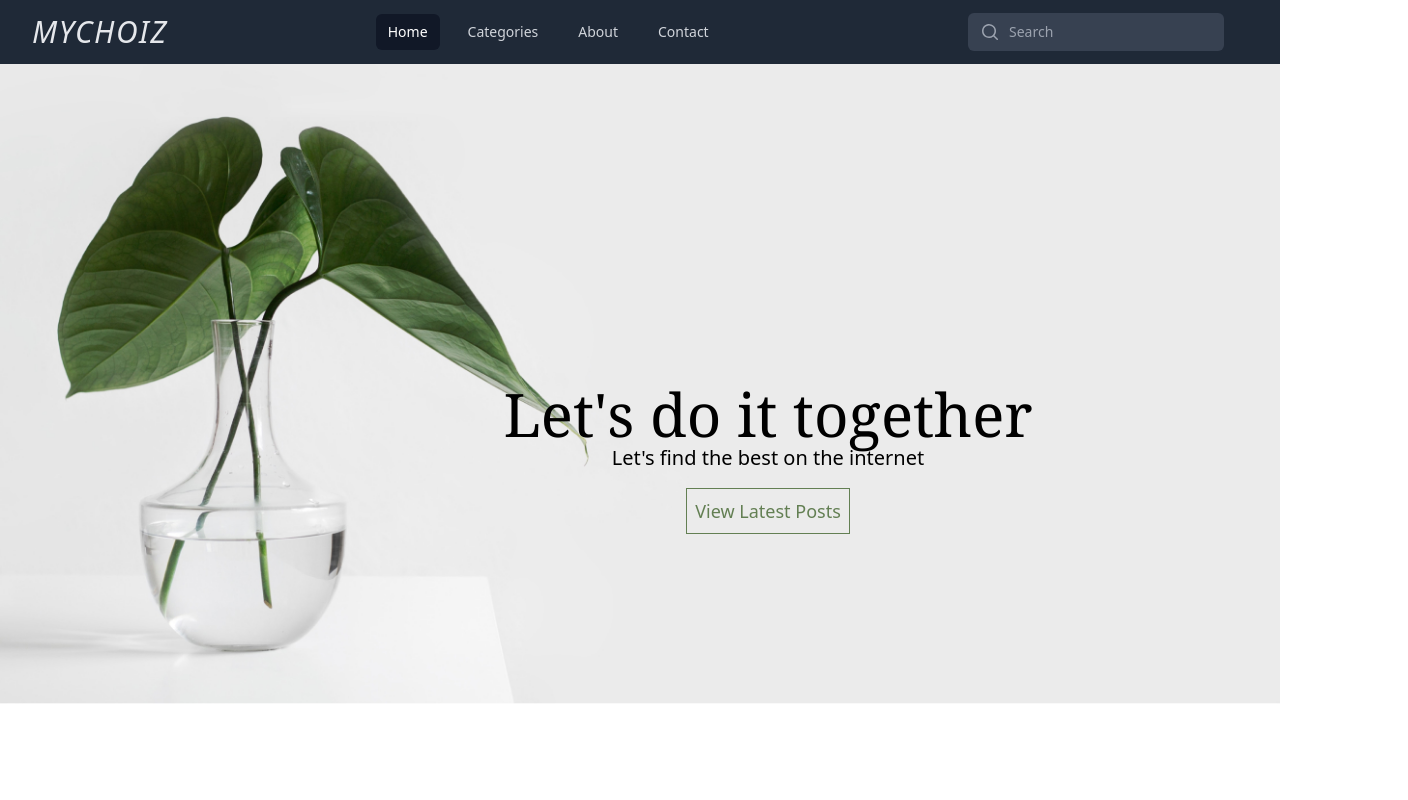
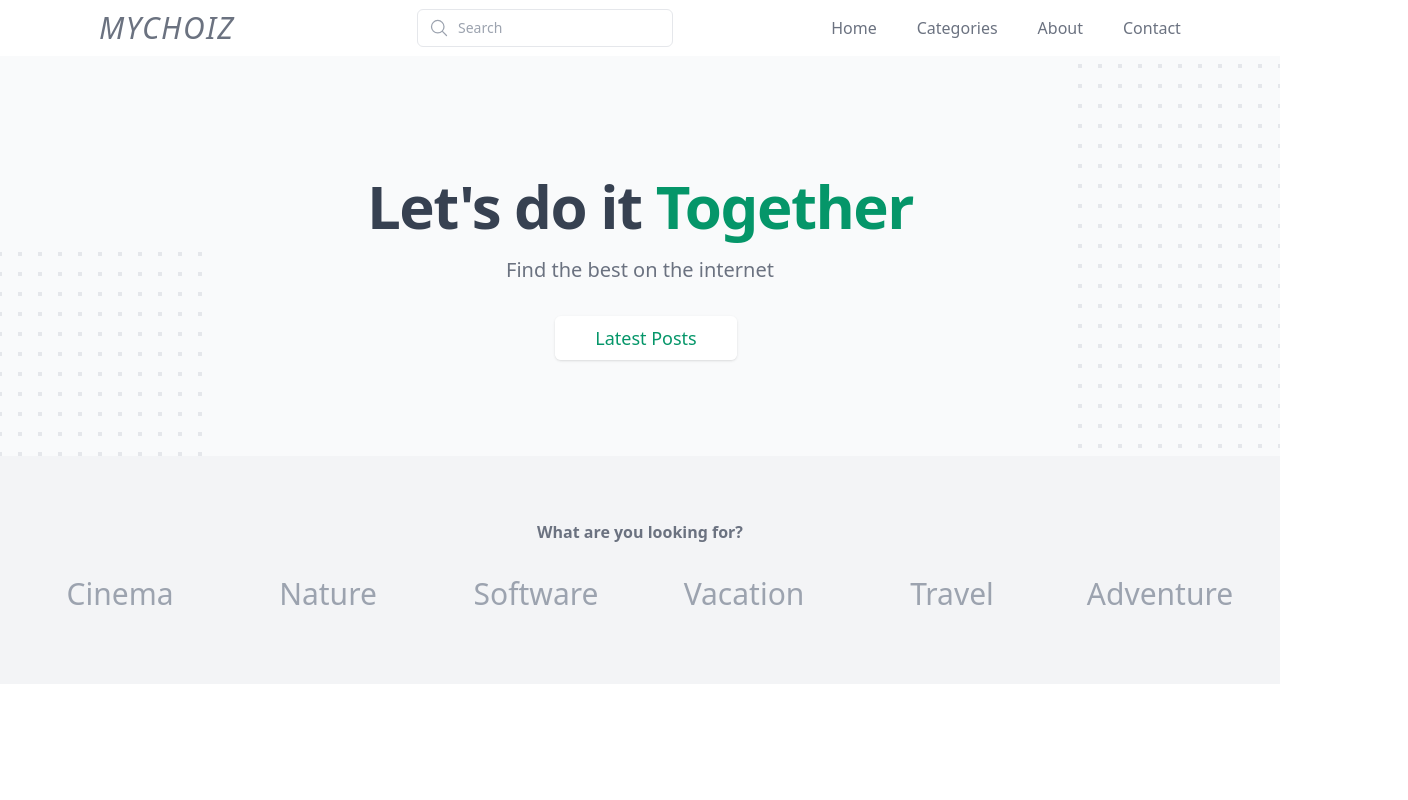
Before and after one commit to SarkashTalib/Mychoiz, a React (Create React App) app: page / in a window 1280 px wide. Shown: the top 800 px of the page, 1408 px wide, since content can reach past the window. Built offline with nearby package versions, Linux system fonts and the light colour scheme.

Commit message:
Re-do Nav, Hero and Categories sections

```diff
--- a/src/components/CategoriesMenu.js
+++ b/src/components/CategoriesMenu.js
@@ -1,42 +1,34 @@
 import React from 'react'
-
-const categories = [
-  {
-    'id': "1",
-    'name': "Cinema"
-  },
-  {
-    'id': "2",
-    'name': "Nature"
-  },
-  {
-    'id': "3",
-    'name': "Software"
-  },
-  {
-    'id': "4",
-    'name': "Vacation"
-  },
-  {
-    'id': "5",
-    'name': "Travel"
-  },
-  {
-    'id': "6",
-    'name': "Adventure"
-  },
-
-]
 
 export default function CategoriesMenu() {
   return (
     <>
-      <div className="mx-auto mb-20 max-w-7xl">
-        <ul className="grid grid-cols-3 gap-2 text-center md:grid-cols-6 md:gap-0">
-          {categories.map((category) => (
-            <a href={category.id}><li className="px-6 py-1 text-lg duration-200 rounded-lg hover:bg-gray-50 text-black/60">{category.name}</li></a>
-          ))}
-        </ul>
+      <div className="bg-gray-100">
+        <div className="px-4 py-16 mx-auto max-w-7xl sm:px-6 lg:px-8">
+          <p className="text-base font-semibold text-center text-gray-500">
+            What are you looking for?
+          </p>
+          <div className="grid grid-cols-2 gap-2 mt-6 md:gap-8 md:grid-cols-6 lg:grid-cols-6">
+            <div className="flex justify-center col-span-1 md:col-span-2 lg:col-span-1">
+              <a href="/" className="px-4 py-2 text-xl text-gray-400 duration-200 rounded-lg sm:text-3xl hover:bg-white">Cinema</a>
+            </div>
+            <div className="flex justify-center col-span-1 md:col-span-2 lg:col-span-1">
+              <a href="/" className="px-4 py-2 text-xl text-gray-400 duration-200 rounded-lg sm:text-3xl hover:bg-white">Nature</a>
+            </div>
+            <div className="flex justify-center col-span-1 md:col-span-2 lg:col-span-1">
+              <a href="/" className="px-4 py-2 text-xl text-gray-400 duration-200 rounded-lg sm:text-3xl hover:bg-white">Software</a>
+            </div>
+            <div className="flex justify-center col-span-1 md:col-span-2 lg:col-span-1">
+              <a href="/" className="px-4 py-2 text-xl text-gray-400 duration-200 rounded-lg sm:text-3xl hover:bg-white">Vacation</a>
+            </div>
+            <div className="flex justify-center col-span-1 md:col-span-2 lg:col-span-1">
+              <a href="/" className="px-4 py-2 text-xl text-gray-400 duration-200 rounded-lg sm:text-3xl hover:bg-white">Travel</a>
+            </div>
+            <div className="flex justify-center col-span-1 md:col-span-2 lg:col-span-1">
+              <a href="/" className="px-4 py-2 text-xl text-gray-400 duration-200 rounded-lg sm:text-3xl hover:bg-white">Adventure</a>
+            </div>
+          </div>
+        </div>
       </div>
     </>
   )
--- a/src/components/Hero.js
+++ b/src/components/Hero.js
@@ -3,14 +3,78 @@ import React from 'react'
 export default function Hero() {
   return (
     <>
-      <div className="">
-        <img src="/images/sarah-dorweiler-x2Tmfd1-SgA-unsplash.jpg" alt="" className="w-screen max-h-[80vh] object-fill"/>
-        <div className="flex flex-col items-center translate-x-16 -translate-y-40 md:translate-x-32 md:-translate-y-60 lg:-translate-y-80">
-          <h1 className="font-serif text-2xl font-normal md:text-6xl ">Let's do it together</h1>
-          <h3 className="font-sans text-sm font-thin md:text-xl">Let's find the best on the internet</h3>
-          <a href="/" className="p-1 md:p-2 mt-4 border border-solid text-[#637f53] border-[#637f53] text-sm md:text-lg hover:bg-[#637f53] hover:text-white duration-300 ">View Latest Posts</a>
+      <div className="relative overflow-hidden bg-gray-50">
+        <div className="hidden sm:absolute sm:inset-y-0 sm:block sm:h-full sm:w-full" aria-hidden="true">
+          <div className="relative h-full mx-auto max-w-7xl">
+            <svg
+              className="absolute transform right-full translate-y-1/4 translate-x-1/4 lg:translate-x-1/2"
+              width={404}
+              height={784}
+              fill="none"
+              viewBox="0 0 404 784"
+            >
+              <defs>
+                <pattern
+                  id="f210dbf6-a58d-4871-961e-36d5016a0f49"
+                  x={0}
+                  y={0}
+                  width={20}
+                  height={20}
+                  patternUnits="userSpaceOnUse"
+                >
+                  <rect x={0} y={0} width={4} height={4} className="text-gray-200" fill="currentColor" />
+                </pattern>
+              </defs>
+              <rect width={404} height={784} fill="url(#f210dbf6-a58d-4871-961e-36d5016a0f49)" />
+            </svg>
+            <svg
+              className="absolute transform left-full -translate-y-3/4 -translate-x-1/4 md:-translate-y-1/2 lg:-translate-x-1/2"
+              width={404}
+              height={784}
+              fill="none"
+              viewBox="0 0 404 784"
+            >
+              <defs>
+                <pattern
+                  id="5d0dd344-b041-4d26-bec4-8d33ea57ec9b"
+                  x={0}
+                  y={0}
+                  width={20}
+                  height={20}
+                  patternUnits="userSpaceOnUse"
+                >
+                  <rect x={0} y={0} width={4} height={4} className="text-gray-200" fill="currentColor" />
+                </pattern>
+              </defs>
+              <rect width={404} height={784} fill="url(#5d0dd344-b041-4d26-bec4-8d33ea57ec9b)" />
+            </svg>
+          </div>
+        </div>
+
+        <div className="relative pt-6 pb-16 sm:pb-24">
+          <main className="px-4 mx-auto mt-16 max-w-7xl sm:mt-24">
+            <div className="text-center">
+              <h1 className="text-4xl font-bold tracking-tight text-gray-700 sm:text-5xl md:text-6xl">
+                <span className="block xl:inline">Let's do it</span>{' '}
+                <span className="block text-emerald-600 xl:inline">Together</span>
+              </h1>
+              <p className="max-w-md mx-auto mt-3 text-base text-gray-500 sm:text-lg md:mt-5 md:max-w-3xl md:text-xl">
+                Find the best on the internet</p>
+              <div className="max-w-lg mx-auto mt-5 sm:flex sm:justify-center md:mt-8">
+                <div className="mt-3 rounded-md shadow sm:mt-0 sm:ml-3">
+                  <a
+                    href="/"
+                    className="flex items-center justify-center w-full px-8 py-3 text-base font-medium bg-white rounded-md text-emerald-600 hover:bg-gray-50 md:py-2 md:px-10 md:text-lg"
+                  >
+                    Latest Posts
+                  </a>
+                </div>
+              </div>
+            </div>
+          </main>
         </div>
       </div>
+
     </>
   )
 }
--- a/src/components/NavBar.js
+++ b/src/components/NavBar.js
@@ -1,61 +1,26 @@
 import React from 'react';
-// import { Fragment } from 'react';
-import { Disclosure } from '@headlessui/react';
-// import { Disclosure, Menu, Transition } from '@headlessui/react';
-import { MagnifyingGlassIcon } from '@heroicons/react/20/solid';
-// import { Bars3Icon, BellIcon, XMarkIcon } from '@heroicons/react/24/outline';
-import { Bars3Icon, XMarkIcon } from '@heroicons/react/24/outline';
+import { Fragment } from 'react'
+import { Popover, Transition } from '@headlessui/react'
+import { Bars3Icon, XMarkIcon, MagnifyingGlassIcon } from '@heroicons/react/24/outline'
 
+const navigation = [
+
+
+  { name: 'Home', href: '/1' },
+  { name: 'Categories', href: '/2' },
+  { name: 'About', href: '/3' },
+  { name: 'Contact', href: '/4' },
+]
 export default function NavBar() {
   return(
-    <Disclosure as="nav" className="bg-gray-800">
-      {({ open }) => (
-        <>
-          <div className="px-2 mx-auto max-w-7xl sm:px-4 lg:px-8">
-            <div className="relative flex items-center justify-between h-16">
-              <div className="flex items-center px-2 lg:px-0">
-                <div className="flex-shrink-0">
-                  <h1 className="font-sans text-3xl italic font-medium tracking-wider text-gray-200 uppercase">Mychoiz</h1>
-                  {/* <img
-                    className="block w-auto h-8 lg:hidden"
-                    src="https://tailwindui.com/img/logos/mark.svg?color=indigo&shade=500"
-                    alt="Your Company"
-                  />
-                  <img
-                    className="hidden w-auto h-8 lg:block"
-                    src="https://tailwindui.com/img/logos/mark.svg?color=indigo&shade=500"
-                    alt="Your Company"
-                  /> */}
-                </div>
-
-                <div className="hidden lg:ml-52 lg:block">
-                  <div className="flex space-x-4">
-                    <a href="/" className="px-3 py-2 text-sm font-medium text-white bg-gray-900 rounded-md">
-                      Home
+          <Popover>
+            <div className="px-4 mx-auto sm:px-6">
+              <nav className="relative flex items-center justify-between sm:h-10 md:h-14 md:justify-around" aria-label="Global">
+                <a href="/">
+                  <span className="sr-only">Your Company</span>
+                    <h1 className="px-2 font-sans text-xl italic font-medium tracking-wider text-gray-500 uppercase md:px-0 md:text-3xl">Mychoiz</h1>
                 </a>
-                    <a
-                      href="/"
-                      className="px-3 py-2 text-sm font-medium text-gray-300 rounded-md hover:bg-gray-700 hover:text-white"
-                    >
-                      Categories
-                    </a>
-                    <a
-                      href="/"
-                      className="px-3 py-2 text-sm font-medium text-gray-300 rounded-md hover:bg-gray-700 hover:text-white"
-                    >
-                      About
-                    </a>
-                    <a
-                      href="/"
-                      className="px-3 py-2 text-sm font-medium text-gray-300 rounded-md hover:bg-gray-700 hover:text-white"
-                    >
-                      Contact
-                    </a>
-                  </div>
-                </div>
-
-              </div>
-              <div className="flex justify-center flex-1 px-2 lg:ml-6 lg:justify-end">
+                <div className="flex justify-center px-2 lg:ml-6 lg:justify-center">
                   <div className="max-w-lg lg:max-w-xs">
                     <label htmlFor="search" className="sr-only">
                       Search
@@ -67,182 +32,73 @@ export default function NavBar() {
                       <input
                         id="search"
                         name="search"
-                      className="block w-full py-2 pl-10 pr-3 leading-5 text-gray-300 placeholder-gray-400 duration-200 bg-gray-700 border border-transparent rounded-md focus:border-white focus:bg-white focus:text-gray-900 focus:outline-none focus:ring-white sm:text-sm"
+                        className="block w-full py-2 pl-10 pr-3 leading-5 text-gray-300 placeholder-gray-400 duration-200 border border-gray-200 rounded-md focus:border-gray-100 focus:bg-gray-100 focus:text-gray-900 focus:outline-none focus:ring-white sm:text-sm"
                         placeholder="Search"
                         type="search"
                       />
                     </div>
                   </div>
                 </div>
-              <div className="flex lg:hidden">
-                {/* Mobile menu button */}
-                <Disclosure.Button className="inline-flex items-center justify-center p-2 text-gray-400 rounded-md hover:bg-gray-700 hover:text-white focus:outline-none focus:ring-2 focus:ring-inset focus:ring-white ">
+                <div className="flex items-center px-2 flex-2 md:absolute md:inset-y-0 md:left-0">
+                  <div className="flex items-center justify-between w-full md:w-auto">
+                    <div className="flex items-center -mr-2 md:hidden">
+                      <Popover.Button className="inline-flex items-center justify-center p-2 text-gray-400 rounded-md bg-gray-50 hover:bg-gray-100 hover:text-gray-500 focus:outline-none focus:ring-2 focus:ring-inset focus:ring-indigo-500">
                         <span className="sr-only">Open main menu</span>
-                  {open ? (
-                    <XMarkIcon className="block w-6 h-6" aria-hidden="true" />
-                  ) : (
-                    <Bars3Icon className="block w-6 h-6" aria-hidden="true" />
-                  )}
-                </Disclosure.Button>
-              </div>
-              <div className="hidden lg:ml-4 lg:block">
-                <div className="flex items-center">
-                  {/* <button
-                    type="button"
-                    className="flex-shrink-0 p-1 text-gray-400 bg-gray-800 rounded-full hover:text-white focus:outline-none focus:ring-2 focus:ring-white focus:ring-offset-2 focus:ring-offset-gray-800"
-                  >
-                    <span className="sr-only">View notifications</span>
-                    <BellIcon className="w-6 h-6" aria-hidden="true" />
-                  </button> */}
-
-                  {/* Profile dropdown */}
-                  {/* <Menu as="div" className="relative flex-shrink-0 ml-4">
-                    <div>
-                      <Menu.Button className="flex text-sm text-white bg-gray-800 rounded-full focus:outline-none focus:ring-2 focus:ring-white focus:ring-offset-2 focus:ring-offset-gray-800">
-                        <span className="sr-only">Open user menu</span>
-                        <img
-                          className="w-8 h-8 rounded-full"
-                          src="https://images.unsplash.com/photo-1472099645785-5658abf4ff4e?ixlib=rb-1.2.1&ixid=eyJhcHBfaWQiOjEyMDd9&auto=format&fit=facearea&facepad=2&w=256&h=256&q=80"
-                          alt=""
-                        />
-                      </Menu.Button>
-                    </div>
-                    <Transition
-                      as={Fragment}
-                      enter="transition ease-out duration-100"
-                      enterFrom="transform opacity-0 scale-95"
-                      enterTo="transform opacity-100 scale-100"
-                      leave="transition ease-in duration-75"
-                      leaveFrom="transform opacity-100 scale-100"
-                      leaveTo="transform opacity-0 scale-95"
-                    >
-                      <Menu.Items className="absolute right-0 z-10 w-48 py-1 mt-2 origin-top-right bg-white rounded-md shadow-lg ring-1 ring-black ring-opacity-5 focus:outline-none">
-                        <Menu.Item>
-                          {({ active }) => (
-                            <a
-                              href="/"
-                              className={classNames(
-                                active ? 'bg-gray-100' : '',
-                                'block px-4 py-2 text-sm text-gray-700'
-                              )}
-                            >
-                              Your Profile
-                            </a>
-                          )}
-                        </Menu.Item>
-                        <Menu.Item>
-                          {({ active }) => (
-                            <a
-                              href="/"
-                              className={classNames(
-                                active ? 'bg-gray-100' : '',
-                                'block px-4 py-2 text-sm text-gray-700'
-                              )}
-                            >
-                              Settings
-                            </a>
-                          )}
-                        </Menu.Item>
-                        <Menu.Item>
-                          {({ active }) => (
-                            <a
-                              href="/"
-                              className={classNames(
-                                active ? 'bg-gray-100' : '',
-                                'block px-4 py-2 text-sm text-gray-700'
-                              )}
-                            >
-                              Sign out
-                            </a>
-                          )}
-                        </Menu.Item>
-                      </Menu.Items>
-                    </Transition>
-                  </Menu> */}
+                        <Bars3Icon className="w-6 h-6" aria-hidden="true" />
+                      </Popover.Button>
                     </div>
                   </div>
                 </div>
+                <div className="hidden md:flex md:space-x-10">
+                  {navigation.map((item) => (
+                    <a key={item.name} href={item.href} className="font-medium text-gray-500 hover:text-gray-900">
+                      {item.name}
+                    </a>
+                  ))}
+                </div>
+              </nav>
             </div>
 
-          <Disclosure.Panel className="lg:hidden">
-            <div className="px-2 pt-2 pb-3 space-y-1">
-              <Disclosure.Button
-                as="a"
-                href="#"
-                className="block px-3 py-2 text-base font-medium text-white bg-gray-900 rounded-md"
+            <Transition
+              as={Fragment}
+              enter="duration-150 ease-out"
+              enterFrom="opacity-0 scale-95"
+              enterTo="opacity-100 scale-100"
+              leave="duration-100 ease-in"
+              leaveFrom="opacity-100 scale-100"
+              leaveTo="opacity-0 scale-95"
             >
-                Home
-              </Disclosure.Button>
-              <Disclosure.Button
-                as="a"
-                href="#"
-                className="block px-3 py-2 text-base font-medium text-gray-300 rounded-md hover:bg-gray-700 hover:text-white"
+              <Popover.Panel
+                focus
+                className="absolute inset-x-0 top-0 right-0 z-10 p-2 transition origin-top-right transform md:hidden"
               >
-                Categories
-              </Disclosure.Button>
-              <Disclosure.Button
-                as="a"
-                href="#"
-                className="block px-3 py-2 text-base font-medium text-gray-300 rounded-md hover:bg-gray-700 hover:text-white"
+                <div className="overflow-hidden bg-white rounded-lg shadow-md ring-1 ring-black ring-opacity-5">
+                  <div className="flex items-center justify-between px-5 pt-4">
+                    <a href="/">
+                      <span className="sr-only">Your Company</span>
+                        <h1 className="font-sans text-3xl italic font-medium tracking-wider text-gray-500 uppercase">Mychoiz</h1>
+                    </a>
+                    <div className="-mr-2">
+                      <Popover.Button className="inline-flex items-center justify-center p-2 text-gray-400 bg-white rounded-md hover:bg-gray-100 hover:text-gray-500 focus:outline-none focus:ring-2 focus:ring-inset focus:ring-indigo-500">
+                        <span className="sr-only">Close menu</span>
+                        <XMarkIcon className="w-6 h-6" aria-hidden="true" />
+                      </Popover.Button>
+                    </div>
+                  </div>
+                  <div className="px-2 pt-2 pb-3">
+                    {navigation.map((item) => (
+                      <a
+                        key={item.name}
+                        href={item.href}
+                        className="block px-3 py-2 text-base font-medium text-gray-700 rounded-md hover:bg-gray-50 hover:text-gray-900"
                       >
-                About
-              </Disclosure.Button>
-              <Disclosure.Button
-                as="a"
-                href="#"
-                className="block px-3 py-2 text-base font-medium text-gray-300 rounded-md hover:bg-gray-700 hover:text-white"
-              >
-                Contact
-              </Disclosure.Button>
+                        {item.name}
+                      </a>
+                    ))}
                   </div>
-            {/* <div className="pt-4 pb-3 border-t border-gray-700">
-              <div className="flex items-center px-5">
-                <div className="flex-shrink-0">
-                  <img
-                    className="w-10 h-10 rounded-full"
-                    src="https://images.unsplash.com/photo-1472099645785-5658abf4ff4e?ixlib=rb-1.2.1&ixid=eyJhcHBfaWQiOjEyMDd9&auto=format&fit=facearea&facepad=2&w=256&h=256&q=80"
-                    alt=""
-                  />
                 </div>
-                <div className="ml-3">
-                  <div className="text-base font-medium text-white">Tom Cook</div>
-                  <div className="text-sm font-medium text-gray-400">tom@example.com</div>
-                </div>
-                <button
-                  type="button"
-                  className="flex-shrink-0 p-1 ml-auto text-gray-400 bg-gray-800 rounded-full hover:text-white focus:outline-none focus:ring-2 focus:ring-white focus:ring-offset-2 focus:ring-offset-gray-800"
-                >
-                  <span className="sr-only">View notifications</span>
-                  <BellIcon className="w-6 h-6" aria-hidden="true" />
-                </button>
-              </div>
-              <div className="px-2 mt-3 space-y-1">
-                <Disclosure.Button
-                  as="a"
-                  href="#"
-                  className="block px-3 py-2 text-base font-medium text-gray-400 rounded-md hover:bg-gray-700 hover:text-white"
-                >
-                  Your Profile
-                </Disclosure.Button>
-                <Disclosure.Button
-                  as="a"
-                  href="#"
-                  className="block px-3 py-2 text-base font-medium text-gray-400 rounded-md hover:bg-gray-700 hover:text-white"
-                >
-                  Settings
-                </Disclosure.Button>
-                <Disclosure.Button
-                  as="a"
-                  href="#"
-                  className="block px-3 py-2 text-base font-medium text-gray-400 rounded-md hover:bg-gray-700 hover:text-white"
-                >
-                  Sign out
-                </Disclosure.Button>
-              </div>
-            </div> */}
-          </Disclosure.Panel>
-        </>
-      )}
-    </Disclosure>
+              </Popover.Panel>
+            </Transition>
+          </Popover>
   );
 }
```
Lines whose indentation alone changed are shown as unchanged.
